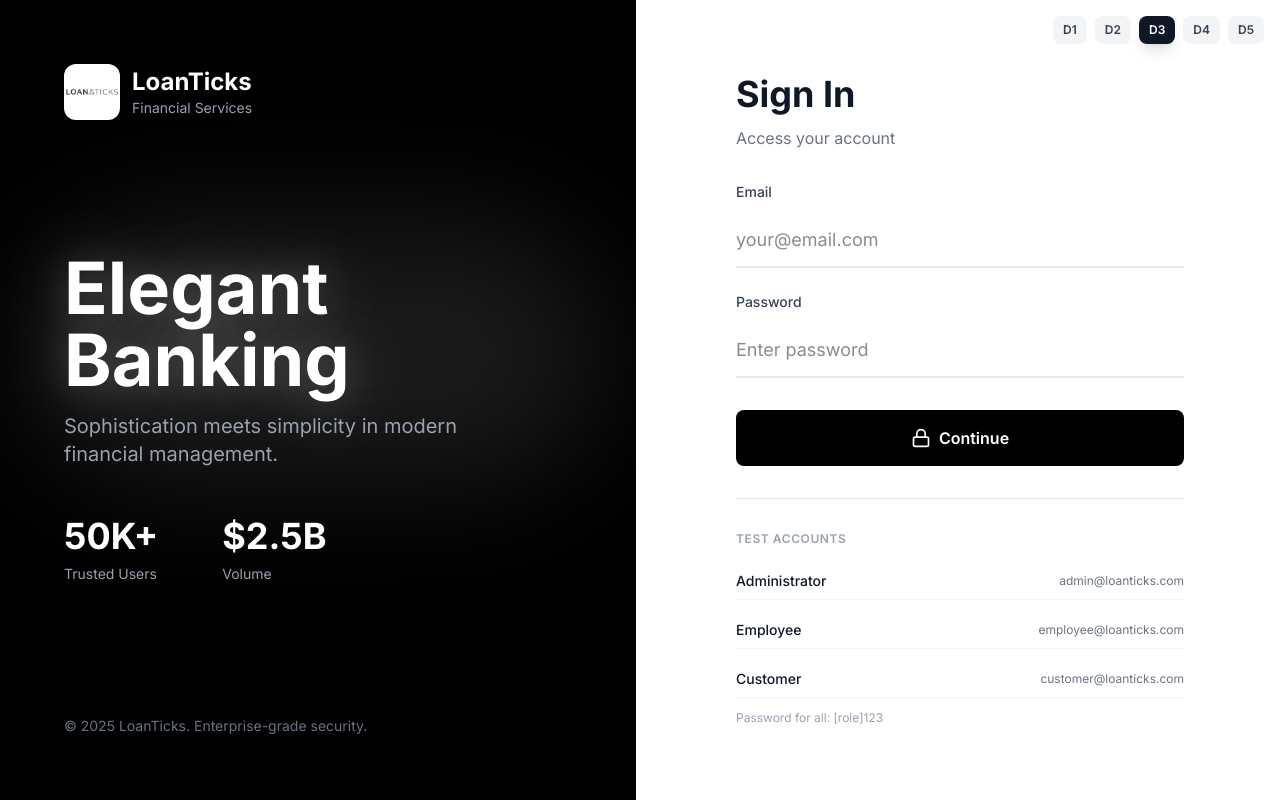
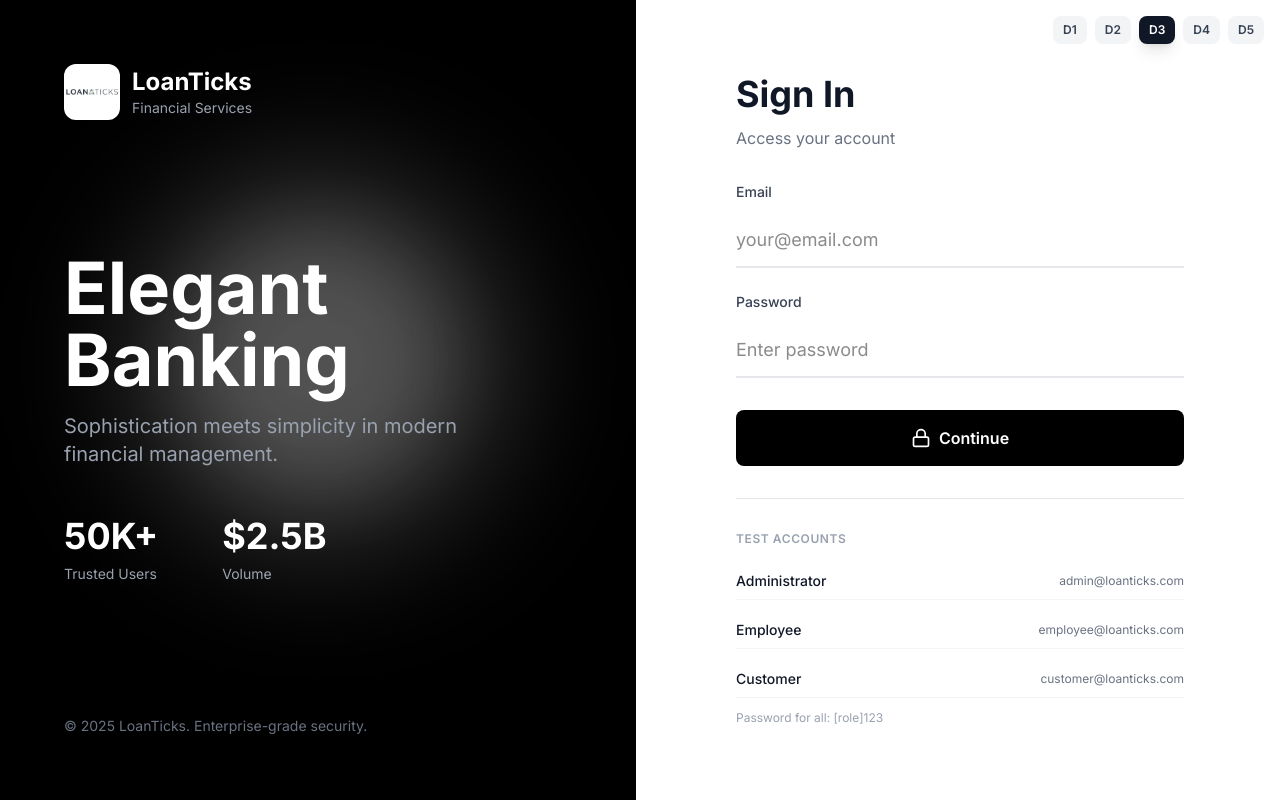
Before and after one commit to ShaheerSaud2004/LoanTicks, a Next.js app: page /login/variant3 in a window 1280 px wide. Built offline with nearby package versions, Linux system fonts and the light colour scheme.

Commit message:
Update variant 3: add centered circular glow behind Elegant Banking text

```diff
--- a/app/login/variant3/page.tsx
+++ b/app/login/variant3/page.tsx
@@ -87,9 +87,10 @@ export default function LoginVariant3() {
 
         <div className="space-y-12">
           <div className="space-y-4 relative">
-            {/* White glow effect behind text */}
-            <div className="absolute -inset-8 bg-white/10 rounded-full blur-3xl"></div>
-            <div className="text-7xl font-bold leading-none relative z-10" style={{textShadow: '0 0 80px rgba(255, 255, 255, 0.3), 0 0 40px rgba(255, 255, 255, 0.2)'}}>
+            {/* White circular glow effect behind text */}
+            <div className="absolute top-1/2 left-1/2 -translate-x-1/2 -translate-y-1/2 w-96 h-96 bg-white/20 rounded-full blur-3xl"></div>
+            <div className="absolute top-1/2 left-1/2 -translate-x-1/2 -translate-y-1/2 w-64 h-64 bg-white/15 rounded-full blur-2xl"></div>
+            <div className="text-7xl font-bold leading-none relative z-10">
               Elegant<br/>Banking
             </div>
             <p className="text-xl text-gray-400 max-w-md relative z-10">
```
